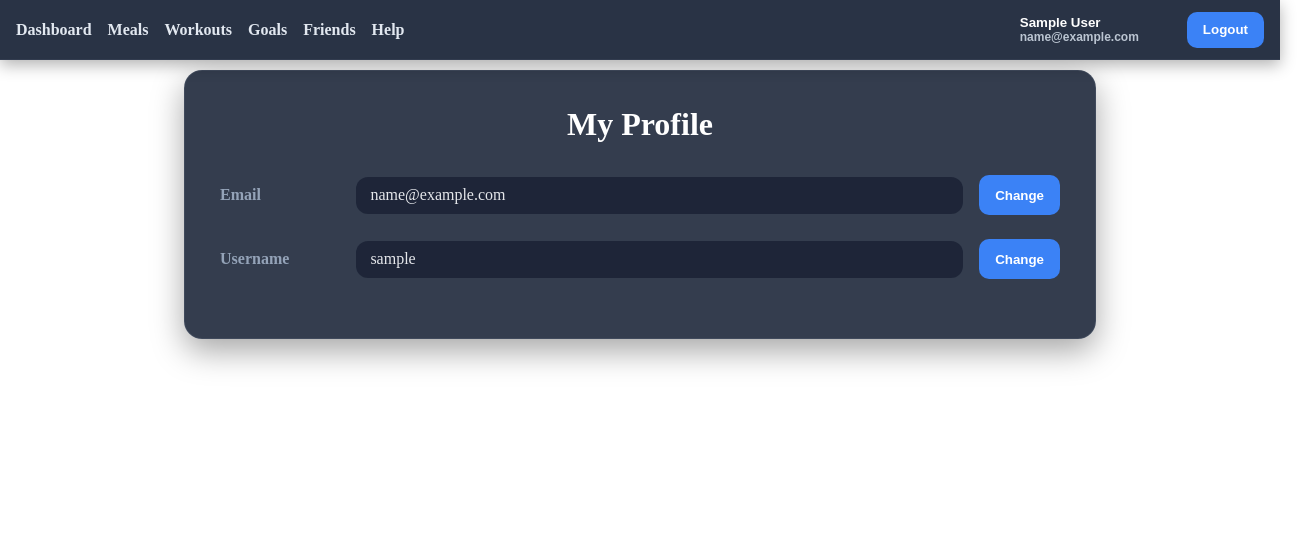
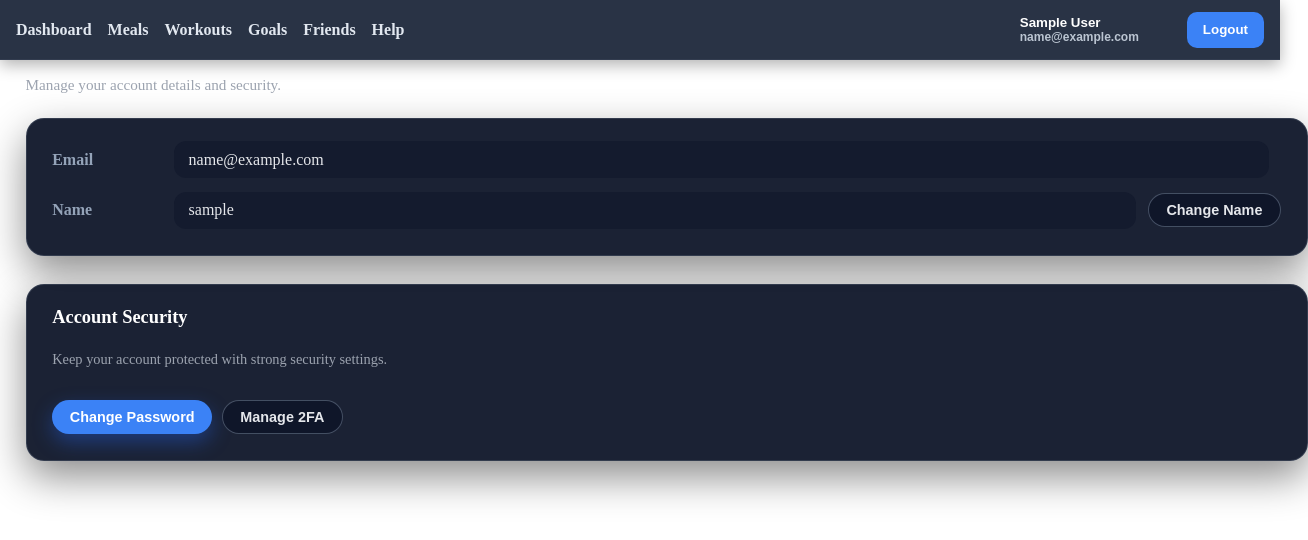
Before and after one commit to jtucke3/workout-client, an Angular app: page /profile in a window 1280 px wide. Shown: the top 540 px of the page, 1308 px wide, since content can reach past the window. Built offline with nearby package versions, Linux system fonts and the light colour scheme; no server answers; sample sign-in values are in the browser's storage.

Commit message:
Updated profile page to match style. Added account security box and nonfunctional buttons

```diff
--- a/src/app/features/loginMaster/loginMaster.scss
+++ b/src/app/features/loginMaster/loginMaster.scss
@@ -1 +1 @@
-@use '../../shared/layouts/screen';
+@import '../../shared/layouts/screen';
--- a/src/app/features/profile/profile.html
+++ b/src/app/features/profile/profile.html
@@ -1,9 +1,16 @@
 <app-navbar></app-navbar>
 
 <main class="profile-wrapper">
-  <div class="profile-card">
-    <h1>My Profile</h1>
+  <section class="profile-header">
+    <div class="profile-title-row">
+      <div class="profile-title-text">
+        <h1>My Profile</h1>
+        <p class="profile-subtitle">Manage your account details and security.</p>
+      </div>
+    </div>
+  </section>
 
+  <section class="profile-card">
     <div *ngIf="isLoading()">
       <p>Loading profile...</p>
     </div>
@@ -12,18 +19,27 @@
       <p>{{ error() }}</p>
     </div>
 
-    <div *ngIf="!isLoading() && profile() as p">
+    <div *ngIf="!isLoading() && profile() as p" class="profile-grid">
       <div class="profile-field">
         <div class="field-label">Email</div>
         <div class="field-value">{{ p.email || 'Not available' }}</div>
-        <button class="blue-btn" (click)="onChangeEmail()">Change</button>
       </div>
 
       <div class="profile-field">
-        <div class="field-label">Username</div>
+        <div class="field-label">Name</div>
         <div class="field-value">{{ p.username || 'Not available' }}</div>
-        <button class="blue-btn" (click)="onChangeUsername()">Change</button>
+        <button type="button" class="pill-button pill-secondary name-button">Change Name</button>
       </div>
     </div>
-  </div>
+  </section>
+
+  <section class="profile-card security-card">
+    <h2 class="card-title">Account Security</h2>
+    <p class="card-subtitle">Keep your account protected with strong security settings.</p>
+
+    <div class="security-actions">
+      <button type="button" class="pill-button pill-primary">Change Password</button>
+      <button type="button" class="pill-button pill-secondary">Manage 2FA</button>
+    </div>
+  </section>
 </main>
--- a/src/app/features/profile/profile.scss
+++ b/src/app/features/profile/profile.scss
@@ -1,40 +1,135 @@
 .profile-wrapper {
-  padding-top: 70px;
-  padding-bottom: 40px;
-  width: min(1200px, 95%);
+  padding-top: 32px;
+  padding-bottom: 32px;
+  width: min(1280px, 96%);
   margin: auto;
-  display: grid;
-  justify-items: center;
+  display: flex;
+  flex-direction: column;
+  gap: 1.5rem;
+}
+.profile-header {
+  display: flex;
+  justify-content: space-between;
+  align-items: center;
+}
+
+.profile-title-row {
+  width: 100%;
+  display: flex;
+  justify-content: space-between;
+  align-items: center;
+  gap: 1.5rem;
+}
+
+.profile-title-text {
+  h1 {
+    margin: 0;
+    font-size: 2.1rem;
+    font-weight: 800;
+    color: #ffffff;
+  }
+
+  .profile-subtitle {
+    margin: 0.35rem 0 0;
+    font-size: 0.95rem;
+    color: #9ca3af;
+  }
+}
+
+.profile-actions {
+  display: flex;
+  gap: 0.5rem;
+  flex-wrap: wrap;
+}
+
+.pill-button {
+  border-radius: 999px;
+  border: none;
+  padding: 0.5rem 1.1rem;
+  font-size: 0.9rem;
+  font-weight: 600;
+  cursor: pointer;
+  display: inline-flex;
+  align-items: center;
+  gap: 0.35rem;
+  transition: background 0.18s ease, transform 0.05s ease, box-shadow 0.18s ease;
+}
+
+.pill-primary {
+  background: #3b82f6;
+  color: #ffffff;
+  box-shadow: 0 8px 20px rgba(37, 99, 235, 0.4);
+
+  &:hover {
+    background: #2563eb;
+  }
+
+  &:active {
+    transform: translateY(1px);
+    box-shadow: 0 4px 12px rgba(37, 99, 235, 0.5);
+  }
+}
+
+.pill-secondary {
+  background: rgba(15, 23, 42, 0.95);
+  color: #e5e7eb;
+  border: 1px solid rgba(148, 163, 184, 0.4);
+
+  &:hover {
+    background: rgba(15, 23, 42, 1);
+  }
+
+  &:active {
+    transform: translateY(1px);
+  }
 }
 
 .profile-card {
   width: 100%;
-  max-width: 840px; /* wider to match other pages */
-  background: rgba(30, 41, 59, 0.9);
-  border: 1px solid rgba(148, 163, 184, 0.12);
+  background: rgba(15, 23, 42, 0.95);
   border-radius: 18px;
-  padding: 2.2rem;
-  backdrop-filter: blur(6px);
-  box-shadow: 0 12px 32px rgba(0, 0, 0, 0.35);
+  border: 1px solid rgba(148, 163, 184, 0.2);
+  padding: 1.4rem 1.6rem 1.6rem;
+  box-shadow: 0 16px 40px rgba(0, 0, 0, 0.45);
   display: grid;
-  gap: 2rem; /* more gap between rows */
+  gap: 1.1rem;
   color: #e5e7eb;
+}
 
-  h1 {
-    margin: 0;
-    font-size: 2rem;
-    font-weight: 800;
-    text-align: center;
-    color: #ffffff;
-  }
+.security-card {
+  margin-top: 0.25rem;
+}
+
+.card-title {
+  margin: 0 0 0.35rem;
+  font-size: 1.15rem;
+  font-weight: 700;
+  color: #ffffff;
+}
+
+.card-subtitle {
+  margin: 0 0 0.9rem;
+  font-size: 0.9rem;
+  color: #9ca3af;
+}
+
+.security-actions {
+  display: flex;
+  flex-wrap: wrap;
+  gap: 0.6rem;
+}
+
+.profile-grid {
+  display: grid;
+  gap: 0.85rem;
 }
 
 .profile-field {
   display: grid;
-  grid-template-columns: 120px 1fr auto;
+  grid-template-columns: 110px 1fr auto;
   align-items: center;
-  gap: 1rem;
-  margin-bottom: 1.5rem; /* extra spacing between fields */
+  gap: 0.75rem;
+  margin-bottom: 0;
 
   @media (max-width: 700px) {
     grid-template-columns: 1fr;
@@ -53,6 +148,10 @@
     color: #e5e7eb;
   }
 
+
+.name-button {
+  white-space: nowrap;
+}
   .blue-btn {
     height: 40px;
     padding: 0 1rem;
```
Also changed, not shown: src/app/features/loginMaster/loginMaster.ts (line endings or trailing spaces), 2 other files (tests, documents, lock files or other folders).
